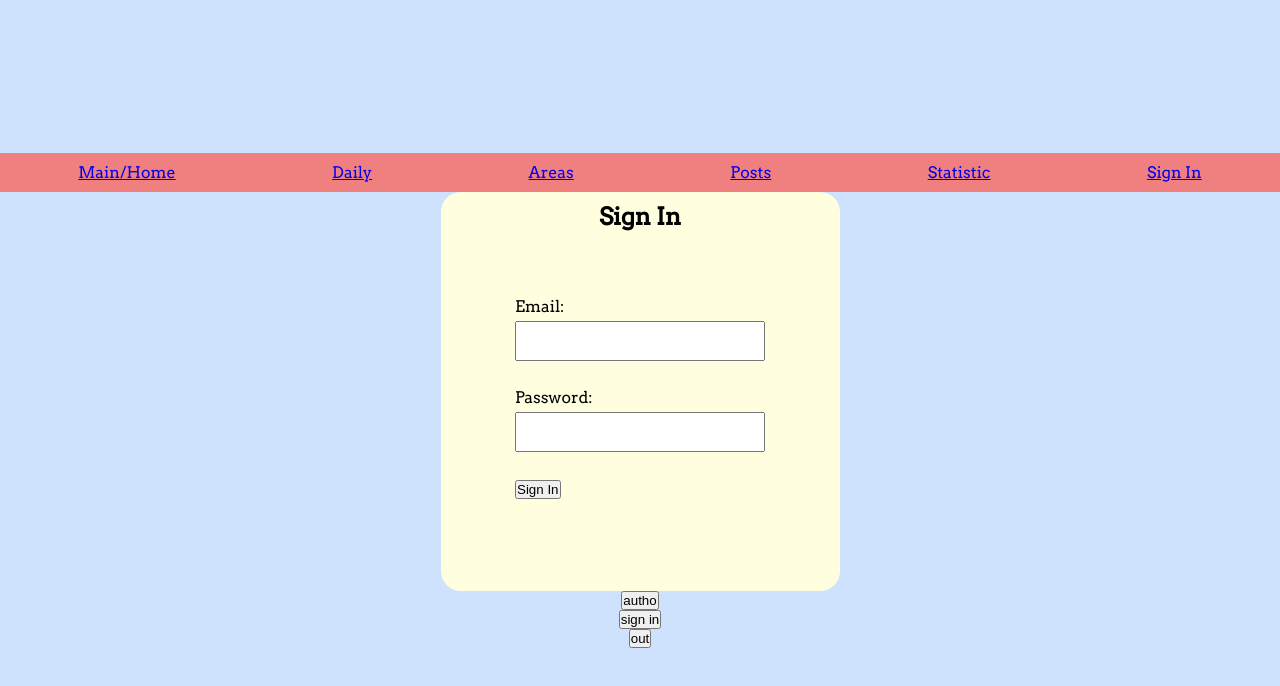
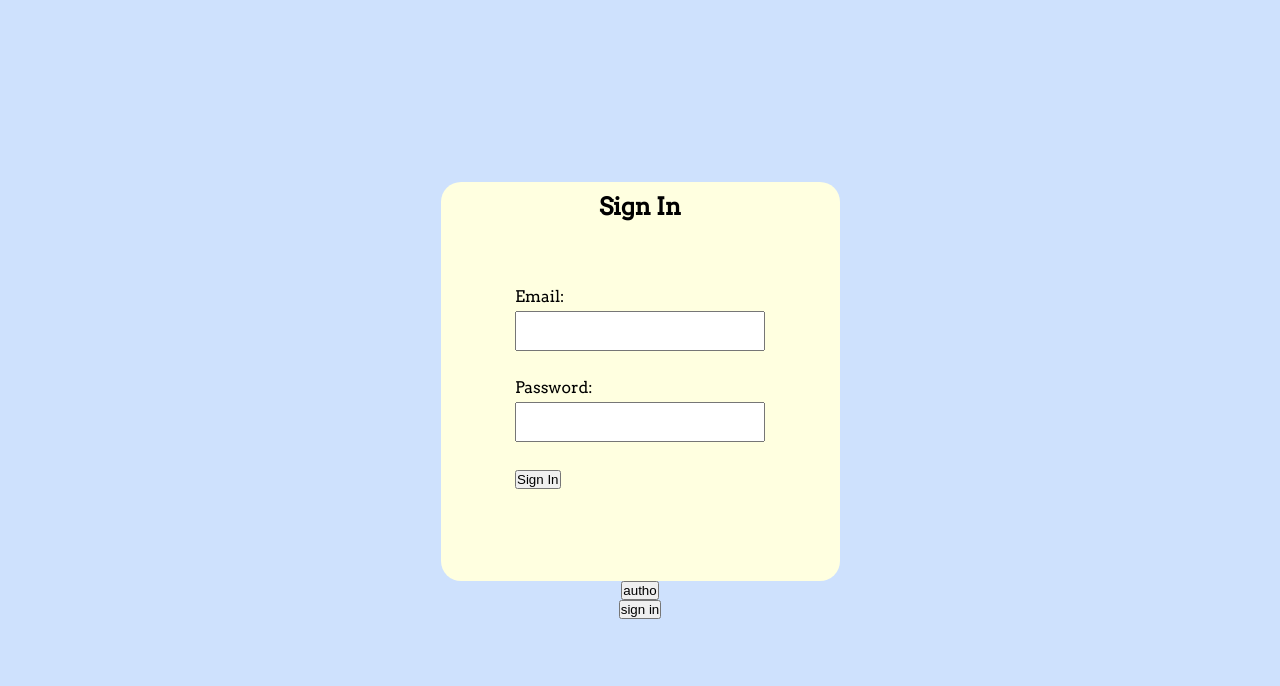
Before and after one commit to Life1sOk/algo-visual, a React (Create React App) app: page / in a window 1280 px wide. Shown: the top 686 px of the page. Built offline with nearby package versions, Linux system fonts and the light colour scheme; no server answers.

Commit message:
saved routes from unsign users

```diff
--- a/src/components/nav-link/nav-link.scomponent.js
+++ b/src/components/nav-link/nav-link.scomponent.js
@@ -3,10 +3,10 @@ import { Link } from "react-router-dom";
 
 import './nav-link.style.scss';
 
-const NavLink = ({ children, to }) => {
+const NavLink = ({ children, to, ...others }) => {
     return (
         <Link to={to}>
-            <span className="nav-link">{children}</span>
+            <span className="nav-link" {...others}>{children}</span>
         </Link>
     )
 }
--- a/src/components/navigation/navigation.component.js
+++ b/src/components/navigation/navigation.component.js
@@ -1,9 +1,21 @@
 import React from "react";
+
+import { useDispatch } from "react-redux";
+import { signOutHandler } from "../../utils/firebase/firebase";
+
+import { signInUser } from "../../App/slices/user.slice";
 
 import './navigation.style.scss';
 import NavLink from "../nav-link/nav-link.scomponent";
 
 const Navigation = () => {
+    const dispatch = useDispatch();
+
+    const signOut = () => {
+        signOutHandler();
+        dispatch(signInUser(false));
+    }
+
     return (
         <nav className="nav-container">
             <NavLink to='/profile'>Main/Home</NavLink>
@@ -11,7 +23,7 @@ const Navigation = () => {
             <NavLink to='/area'>Areas</NavLink>
             <NavLink to='/posts'>Posts</NavLink>
             <NavLink to='/statistic'>Statistic</NavLink>
-            <NavLink to='/'>Sign In</NavLink>
+            <button onClick={signOut}>Sign Out</button>
         </nav>
     )
 }
--- a/src/routers/authorization/authorization.page.jsx
+++ b/src/routers/authorization/authorization.page.jsx
@@ -1,15 +1,15 @@
 import React, { useEffect } from "react";
 import { useDispatch } from "react-redux";
+import { useNavigate } from "react-router-dom";
 
 import { signInUser } from '../../App/slices/user.slice';
 
-import { createUserWithEaP, signInWithEaP, signOutHandler, onAuthStateChangedListener, createUsersDocumentsFromAuth } from '../../utils/firebase/firebase';
+import { createUserWithEaP, signInWithEaP, onAuthStateChangedListener, createUsersDocumentsFromAuth } from '../../utils/firebase/firebase';
 
 // ------------- Top level - Containers / Layouts -------------- //
 import CenterLayoutContainer from "../../Layouts/center-container";
 
 // ------------- Top level React Components ------------------- //
-import Navigation from "../../Components/navigation/navigation.component";
 
 // ------------ Page's Sections ----------------- //
 import SignInSection from "./sections/sign-in/sign-in.section";
@@ -19,31 +19,26 @@ import SignInSection from "./sections/sign-in/sign-in.section";
 // ------------- Lego --------------- //
 const AuthorizationPage = () => {
     const dispatch = useDispatch();
+    const navigate = useNavigate();
 
     useEffect(() => {
         onAuthStateChangedListener((user) => {
             if (user) {
                 // const uid = user.uid;
                 createUsersDocumentsFromAuth(user);
-                dispatch(signInUser(true))
+                dispatch(signInUser(true));
+                navigate('/profile');
             } else {
                 console.log('no user in')
             }
         })
     }, [])
 
-    const signOut = () => {
-        dispatch(signInUser(false));
-        signOutHandler();
-    }
-
     return (
         <CenterLayoutContainer>
-            <Navigation />
             <SignInSection />
             <button onClick={async () => await createUserWithEaP('123123123@gmail.com', 123123123)}>autho</button>
             <button onClick={async () => await signInWithEaP('123123123@gmail.com', 123123123)}>sign in</button>
-            <button onClick={signOut}>out</button>
         </CenterLayoutContainer>
     )
 }
```
